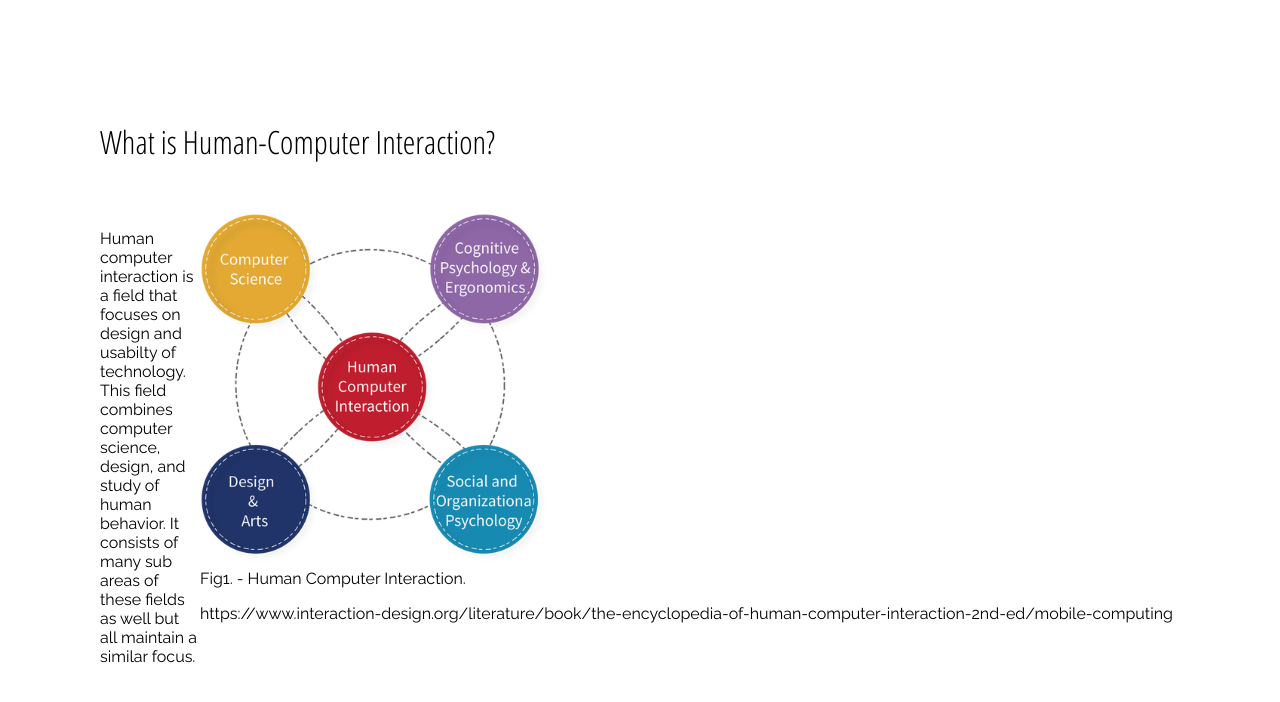
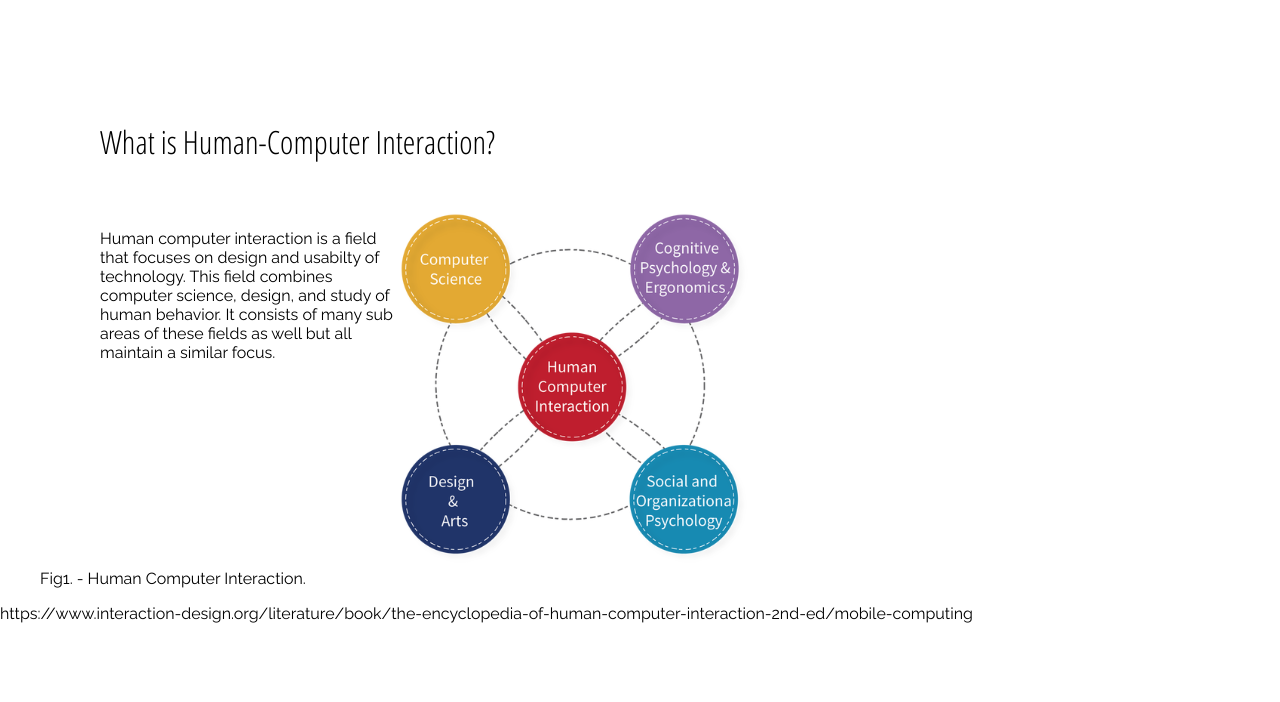
Before and after one commit to Mimileo/cst336, a PHP site: page /homework/homework1/index.html in a window 1280 px wide. Shown: the part 50-752 px from the top of the page. Run offline with PHP 8.4, Linux system fonts and the light colour scheme.

Commit message:
update lab

```diff
--- a/homework/homework1/css/styles.css
+++ b/homework/homework1/css/styles.css
@@ -53,13 +53,11 @@ li a:hover {
 }
 
 #hci{
-    width:100px;
+    width:300px;
     float:left;
 }
 
-#hci-img{
-    position:relative;
-}
+
 
 #cpu img {
     border-radius: 25px;
```
